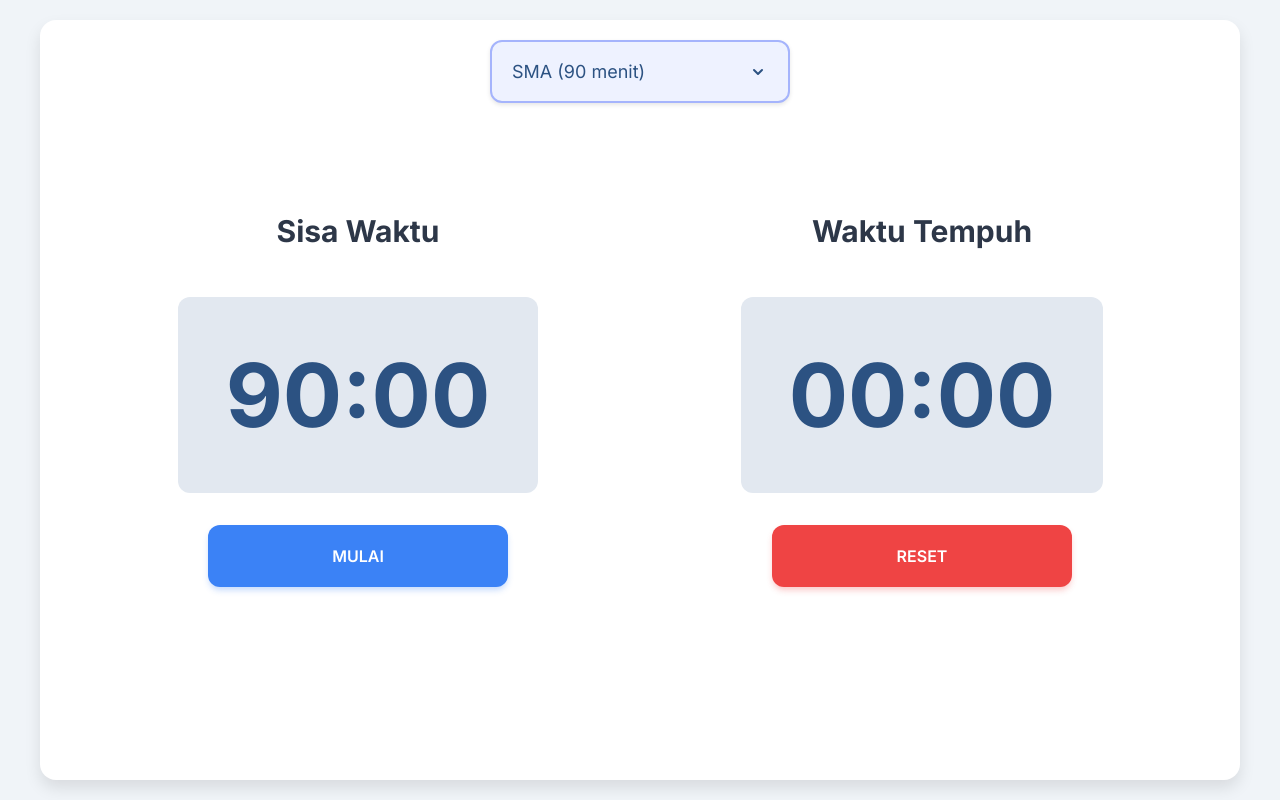
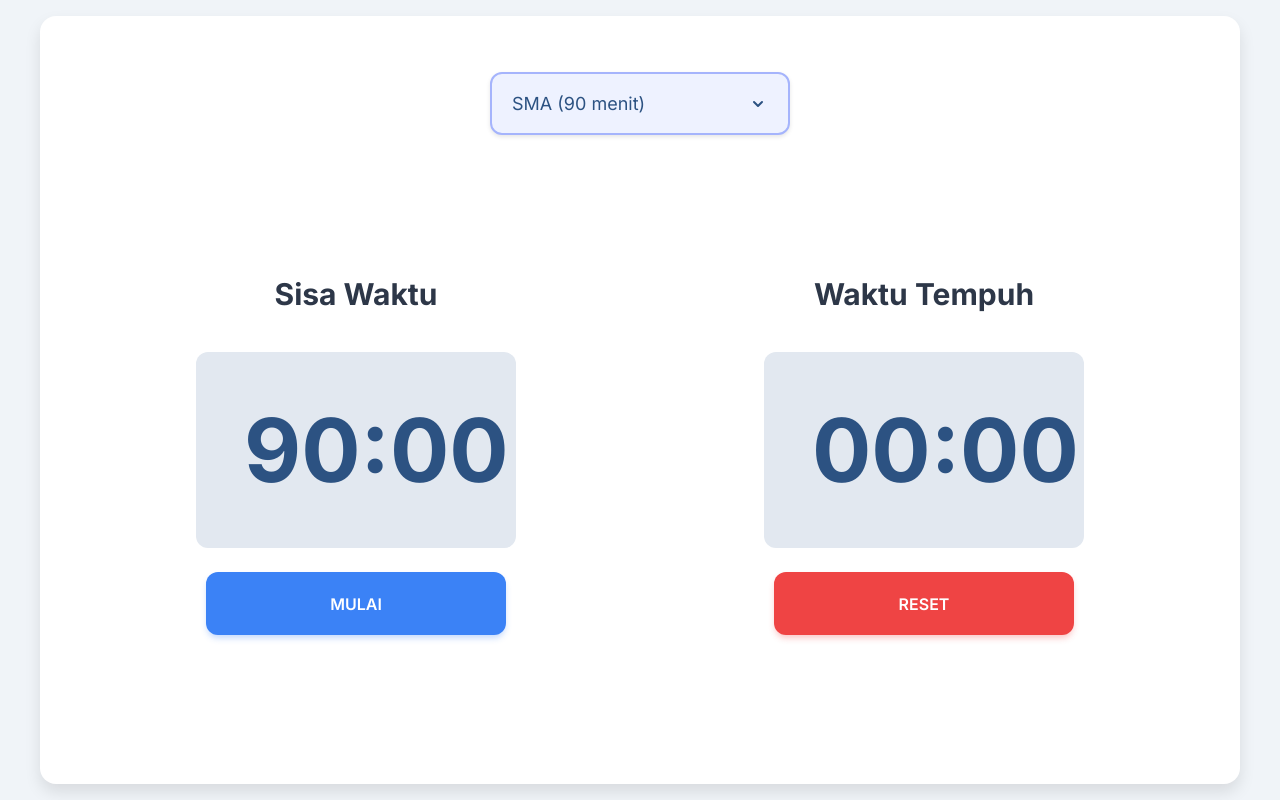
Before and after one commit to nadia1804/cdn, a plain HTML site: page timer-ppg.html in a window 1280 px wide. Drawn offline with nearby package versions, Linux system fonts and the light colour scheme.

Commit message:
Update timer-ppg.html

```diff
--- a/timer-ppg.html
+++ b/timer-ppg.html
@@ -3,12 +3,11 @@
 <head>
     <meta charset="UTF-8">
     <meta name="viewport" content="width=device-width, initial-scale=1.0">
-    <title>Timer Pembelajaran - Desain 4</title>
+    <title>Timer Pembelajaran PPG</title>
     <script src="https://cdn.tailwindcss.com"></script>
     <link href="https://fonts.googleapis.com/css2?family=Inter:wght@400;600;700&display=swap" rel="stylesheet">
-    <!-- PWA: Link to manifest.json -->
-    <link rel="manifest" href="manifest.json">
-    <meta name="theme-color" content="#ffffff"/>
+    <!-- Meta Cache: Cache for 1 year -->
+    <meta http-equiv="Cache-control" content="public, max-age=31536000">
     <style>
         /* Global box-sizing for consistent layout */
         *, *::before, *::after {
@@ -27,101 +26,164 @@
             display: flex; /* Use flexbox for centering */
             justify-content: center; /* Center horizontally */
             align-items: center; /* Center vertically */
-            padding: 20px; /* Keep padding around the container */
-            box-sizing: border-box; /* Include padding in height calculation */
+            padding: 1rem; /* Padding around the main container, responsive */
+            min-height: 100vh; /* Ensure full viewport height */
         }
         .timer-container {
             background-color: #ffffff;
             border-radius: 1rem;
             box-shadow: 0 8px 16px rgba(0, 0, 0, 0.1);
             width: 100%;
-            max-width: 1000px; /* Default max-width */
-            height: 100%; /* Make container take full available height */
+            max-width: 1000px; /* Max width for larger screens */
+            height: 100%; /* Take full available height within padding */
             display: flex;
-            flex-direction: column;
-            padding: 2.5rem; /* Add padding to the container itself */
+            flex-direction: column; /* Main container is a column */
+            padding: 1.5rem; /* Default padding inside container */
             align-items: center; /* Center content horizontally */
-            justify-content: space-evenly; /* Distribute content vertically */
-            position: relative; /* For dropdown absolute positioning */
+            justify-content: flex-start; /* Align content to the top, space handled by gaps */
+            gap: 2rem; /* Gap between dropdown and main timers wrapper */
         }
+        @media (min-width: 768px) { /* Medium screens and up (tablet/desktop) */
+            .timer-container {
+                padding: 2.5rem; /* More padding on larger screens */
+                gap: 3rem; /* Larger gap on larger screens */
+            }
+        }
+        @media (min-width: 1024px) { /* Large screens (desktop) */
+            .timer-container {
+                max-width: 1200px; /* Even wider for large desktops */
+                padding: 3.5rem;
+            }
+        }
+
         .main-timers-wrapper {
             display: flex;
-            flex-direction: column;
+            flex-direction: column; /* Default to column for mobile */
             width: 100%;
-            gap: 2.5rem; /* Gap between sections */
+            gap: 2rem; /* Gap between timer sections */
             flex-grow: 1; /* Allow this wrapper to grow and take available space */
             justify-content: center; /* Center timers vertically within the wrapper */
             align-items: center; /* Center timers horizontally within the wrapper */
         }
-        @media (min-width: 768px) {
+        @media (min-width: 768px) { /* Medium screens and up (tablet/desktop) */
             .main-timers-wrapper {
-                flex-direction: row;
-                justify-content: space-around; /* Distribute horizontally on desktop */
-                align-items: center; /* Align timers in the middle vertically within wrapper on desktop */
+                flex-direction: row; /* Row for larger screens */
+                justify-content: space-around; /* Distribute horizontally */
+                gap: 3rem; /* Larger gap */
             }
         }
+
         .timer-section {
-            flex: 1;
-            padding: 0 1rem; /* Adjust padding for internal sections */
+            flex: 1; /* Each section takes equal space */
             display: flex;
             flex-direction: column;
             align-items: center;
-            gap: 1.5rem; /* Consistent gap between elements in section */
-            position: relative;
+            gap: 1rem; /* Consistent gap within section */
+            width: 100%; /* Ensure sections take full width on mobile */
         }
+        @media (min-width: 768px) {
+            .timer-section {
+                gap: 1.5rem; /* Larger gap within section on larger screens */
+            }
+        }
+
         .timer-display {
-            font-size: 4.5rem; /* Default large font */
+            font-size: 3rem; /* Default font size for mobile */
             font-weight: 700;
-            color: #2c5282; /* Dark blue text */
+            color: #2c5282;
             background-color: #e2e8f0;
-            padding: 1.5rem 2.5rem;
+            padding: 1rem 1.5rem; /* Default padding */
             border-radius: 0.75rem;
-            min-width: 280px;
+            width: 100%; /* Take full width of its parent */
+            max-width: 280px; /* Max width for the display box */
             text-align: center;
         }
+        @media (min-width: 768px) {
+            .timer-display {
+                font-size: 4.5rem; /* Larger on tablet/desktop */
+                padding: 1.5rem 2.5rem;
+                min-width: 280px; /* Ensure minimum width */
+            }
+        }
+        @media (min-width: 1280px) {
+            .timer-display {
+                font-size: 5.5rem; /* Even larger on big PC screens */
+                padding: 2rem 3rem;
+                min-width: 320px;
+            }
+        }
+
         .btn {
-            padding: 0.9rem 1.8rem;
+            padding: 0.8rem 1.6rem; /* Default button padding */
             border-radius: 0.75rem;
             font-weight: 600;
             transition: all 0.2s ease-in-out;
             cursor: pointer;
-            width: 100%;
-            max-width: 250px; /* Adjusted max-width for buttons */
+            width: 100%; /* Buttons take full width of their parent */
+            max-width: 250px; /* Max width for buttons */
         }
+        @media (min-width: 768px) {
+            .btn {
+                padding: 0.9rem 1.8rem; /* Slightly larger on tablet/desktop */
+            }
+        }
+        @media (min-width: 1280px) {
+            .btn {
+                padding: 1.2rem 2.4rem; /* Even larger on big PC screens */
+                max-width: 300px;
+            }
+        }
+
         .btn-primary {
-            background-color: #3b82f6; /* Blue 500 */
+            background-color: #3b82f6;
             color: #ffffff;
             box-shadow: 0 4px 6px -1px rgba(59, 130, 246, 0.3);
         }
         .btn-primary:hover {
-            background-color: #2563eb; /* Blue 600 */
+            background-color: #2563eb;
             transform: translateY(-2px);
         }
         .btn-danger {
-            background-color: #ef4444; /* Red 500 */
+            background-color: #ef4444;
             color: #ffffff;
             box-shadow: 0 4px 6px -1px rgba(239, 68, 68, 0.3);
         }
         .btn-danger:hover {
-            background-color: #dc2626; /* Red 600 */
+            background-color: #dc2626;
             transform: translateY(-2px);
         }
         h2 {
             color: #2d3748;
+            font-size: 1.75rem; /* Default heading size for mobile */
         }
+        @media (min-width: 768px) {
+            h2 {
+                font-size: 2.25rem; /* Larger on tablet/desktop */
+            }
+        }
+        @media (min-width: 1280px) {
+            h2 {
+                font-size: 2.5rem; /* Even larger on big PC screens */
+            }
+        }
+
+        /* Dropdown specific styles */
         .dropdown-container {
-            position: absolute; /* Position dropdown absolutely within timer-container */
-            top: 20px; /* Adjust top positioning as needed */
-            left: 50%;
-            transform: translateX(-50%);
+            /* No absolute positioning anymore, let flexbox handle it */
             display: flex;
             flex-direction: column;
             align-items: center;
             gap: 0.5rem;
             width: 100%;
-            max-width: 250px; /* Keep max-width for dropdown */
-            z-index: 20; /* Ensure it's above other content */
+            max-width: 250px; /* Max width for dropdown */
+            /* Removed margin-bottom as gap on timer-container handles spacing */
         }
+        @media (min-width: 1280px) {
+            .dropdown-container {
+                max-width: 300px; /* Wider dropdown on big PC screens */
+            }
+        }
+
         .dropdown-trigger {
             width: 100%;
             padding: 0.75rem 1rem;
@@ -142,8 +204,15 @@
             background-color: #e2e8f0;
             box-shadow: 0 4px 8px rgba(0,0,0,0.15);
         }
+        @media (min-width: 1280px) {
+            .dropdown-trigger {
+                font-size: 1.125rem; /* Larger dropdown font */
+                padding: 1rem 1.25rem; /* Larger dropdown padding */
+            }
+        }
+
         .dropdown-options {
-            position: absolute;
+            position: absolute; /* Keep options absolute relative to trigger */
             top: calc(100% + 10px); /* Position below the trigger with some gap */
             background-color: #ffffff;
             border-radius: 0.75rem;
@@ -169,52 +238,6 @@
         }
         .hidden {
             display: none !important;
-        }
-
-        /* Media Query for PC screens (larger columns and timer boxes) */
-        @media (min-width: 1280px) { /* Corresponds to Tailwind's 2xl breakpoint */
-            .timer-container {
-                max-width: 1200px; /* Wider container for PC */
-                padding: 3.5rem; /* More padding */
-            }
-            .timer-section {
-                gap: 2rem; /* Increase gap */
-            }
-            .timer-display {
-                font-size: 5.5rem; /* Larger font for timers */
-                padding: 2rem 3rem; /* More padding */
-                min-width: 320px; /* Ensure larger display */
-            }
-            .btn {
-                padding: 1.2rem 2.4rem; /* Larger buttons */
-                max-width: 300px; /* Wider buttons */
-            }
-            h2 {
-                font-size: 2.5rem; /* Larger headings */
-            }
-            .dropdown-container {
-                max-width: 300px; /* Wider dropdown */
-            }
-            .dropdown-trigger {
-                font-size: 1.125rem; /* Larger dropdown font */
-                padding: 1rem 1.25rem; /* Larger dropdown padding */
-            }
-            .dropdown-option {
-                font-size: 1.125rem; /* Larger dropdown option font */
-                padding: 1rem 1.25rem; /* Larger dropdown option padding */
-            }
-        }
-
-        /* Mobile (No sticky behavior for full height) */
-        @media (max-width: 767px) { /* For screens smaller than md breakpoint */
-            .timer-container {
-                border-radius: 1rem;
-                padding: 2.5rem;
-                box-shadow: 0 8px 16px rgba(0, 0, 0, 0.1);
-            }
-            body {
-                align-items: center; /* Ensure vertical centering */
-            }
         }
     </style>
 </head>
@@ -438,19 +461,6 @@
                 alertBox.remove();
             });
         }
-
-        // PWA: Register Service Worker
-        if ('serviceWorker' in navigator) {
-            window.addEventListener('load', () => {
-                navigator.serviceWorker.register('sw.js')
-                    .then(registration => {
-                        console.log('Service Worker registered with scope:', registration.scope);
-                    })
-                    .catch(error => {
-                        console.error('Service Worker registration failed:', error);
-                    });
-            });
-        }
     </script>
 </body>
 </html>
```
